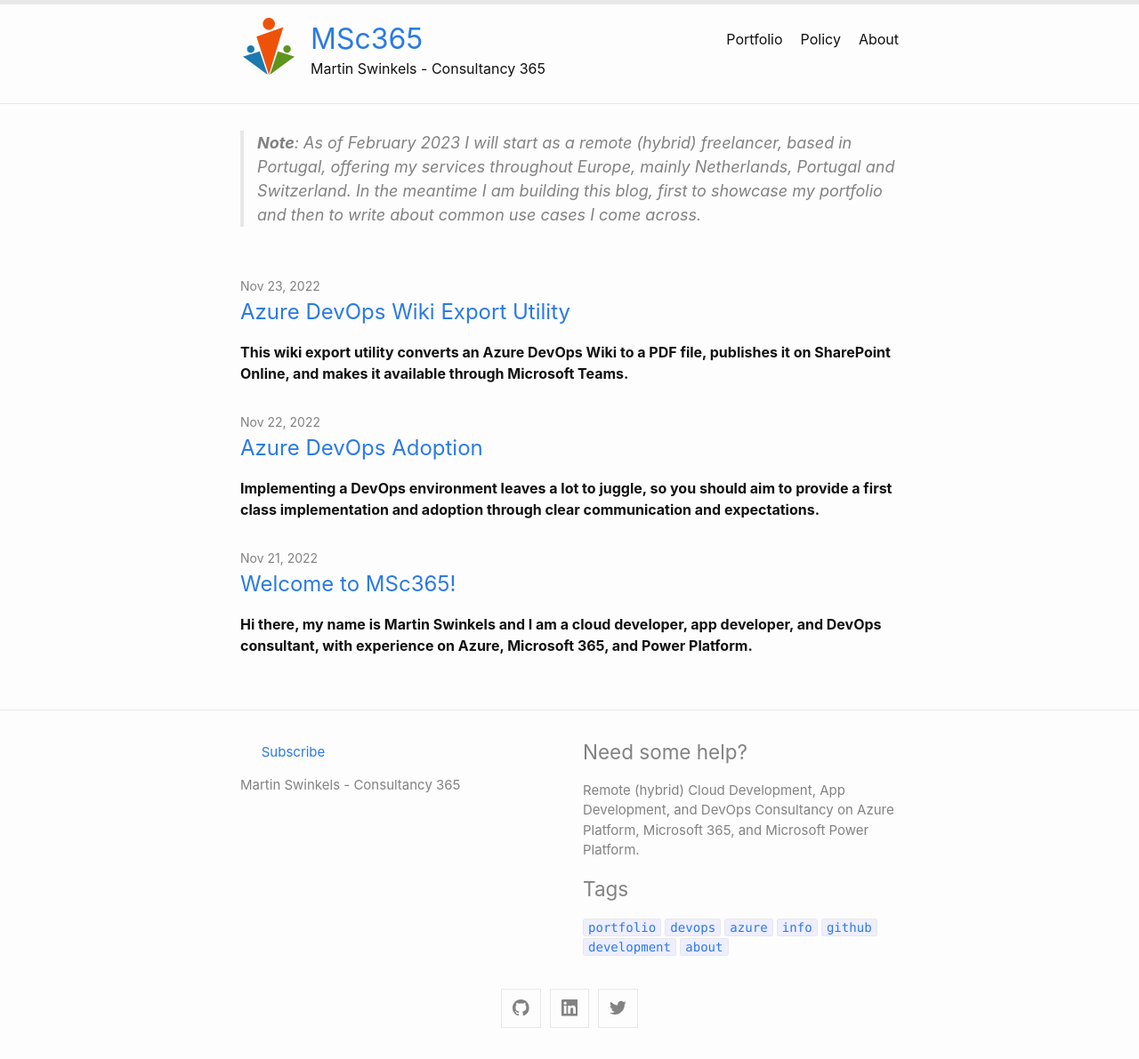
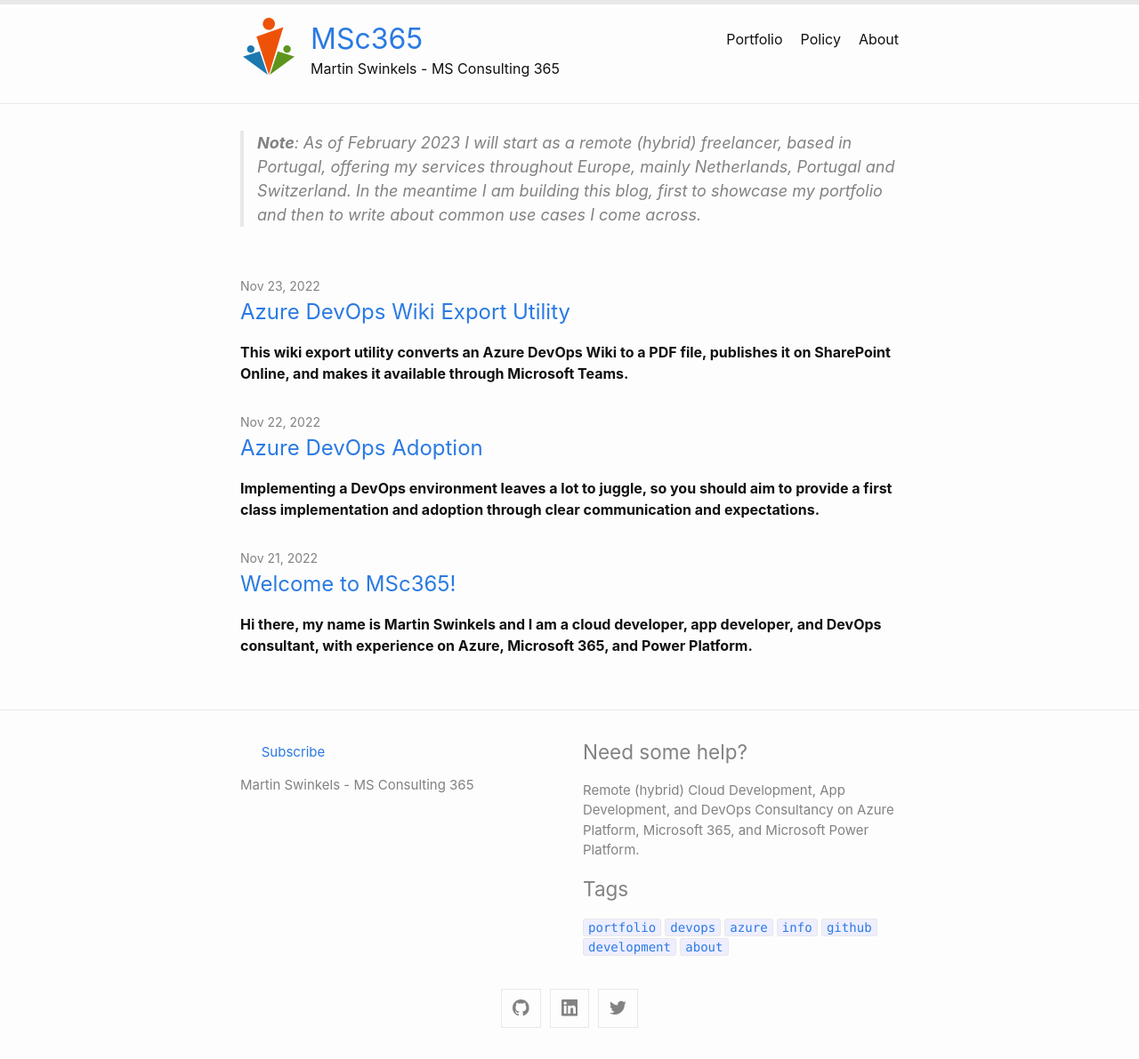
Before and after one commit to msc365/msc365.github.io, a Jekyll site: the page built from index.md, in a window 1280 px wide. Shown: the whole page at 89% size. Built offline with Jekyll 4.4.1, drawn with Linux system fonts in a browser that asks for light colours.

Commit message:
Update _config.yml

```diff
--- a/_config.yml
+++ b/_config.yml
@@ -1,6 +1,6 @@
 title: MSc365
 author:
-  name: Martin Swinkels - Consultancy 365
+  name: Martin Swinkels - MS Consulting 365
   email: # martin.swinkels+blog@msc365.eu
 description: > # this means to ignore newlines until "show_excerpts:"
   Remote (hybrid) Cloud Development, App Development, and DevOps Consultancy on Azure Platform, Microsoft 365, and Microsoft Power Platform.
@@ -8,7 +8,7 @@
 url: https://msc365.eu/
 
 name: MSc365
-underline: Martin Swinkels - Consultancy 365
+underline: Martin Swinkels - MS Consulting 365
 logo: https://msc365.eu/assets/img/msc365-256.png
 
 show_excerpts: true # set to false to hide excerpts on the homepage
```
